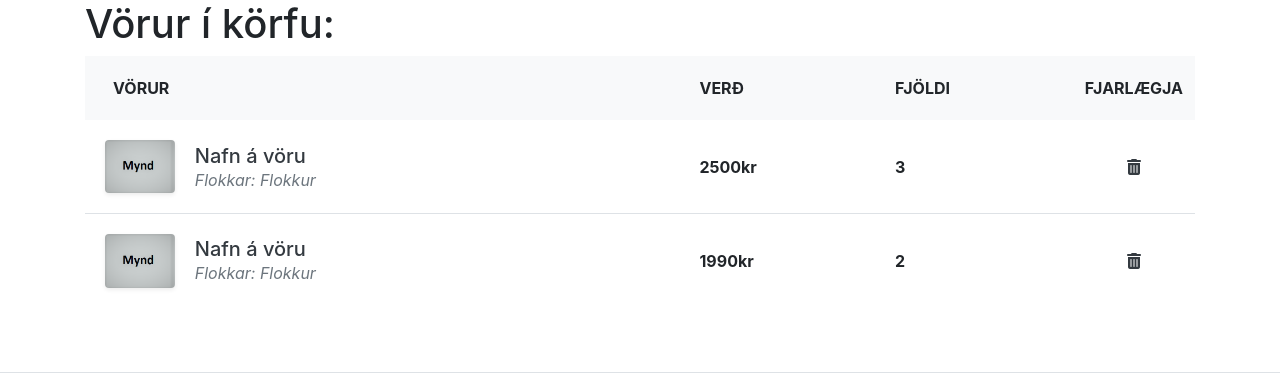
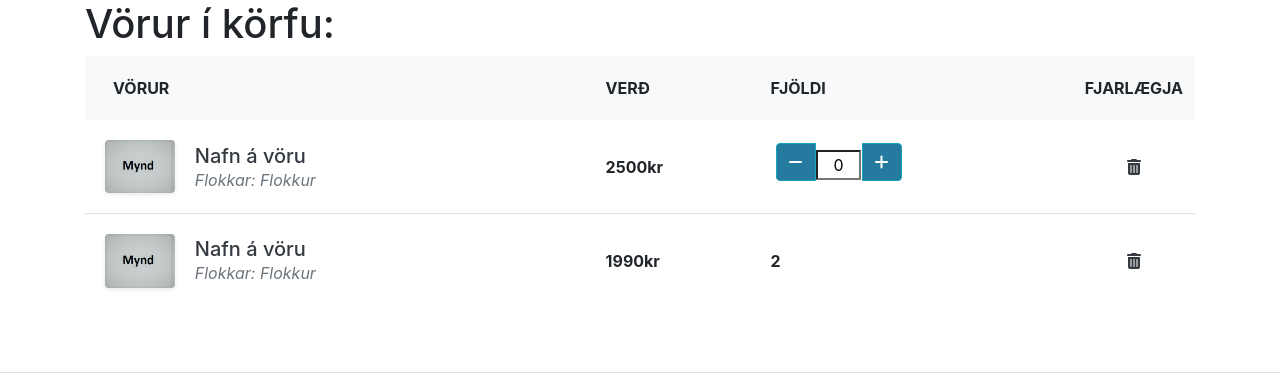
Before and after one commit to jonag15/Captain_Console, a Django app: page /order/ in a window 1280 px wide. Shown: the part 172-545 px from the top of the page. Run offline with Django 3.2, Linux system fonts and the light colour scheme; some libraries are stand-ins or nearby versions.

Commit message:
+- takkar í körfu

```diff
--- a/static/css/main.css
+++ b/static/css/main.css
@@ -28,9 +28,28 @@
     padding-top: 0px;
 }
 
-.table-responsive {
-    width: 100%;
+.order_count {
+  margin-left: 5px;
 }
+.counter {
+  width: 45px;
+  border-radius: 0px !important;
+  text-align: center;
+}
+.up_count {
+  margin-bottom: 10px;
+  margin-left: -4px;
+  border-top-left-radius: 0px;
+  border-bottom-left-radius: 0px;
+}
+.down_count {
+  margin-bottom: 10px;
+  margin-right: -4px;
+  border-top-right-radius: 0px;
+  border-bottom-right-radius: 0px;
+}
+
+
 
 .end_of_table {
     max-width: 100px;
--- /dev/null
+++ b/static/js/main.js
@@ -0,0 +1,16 @@
+$(document).ready(function(){
+    $('button').click(function(e){
+        var button_classes, value = +$('.counter').val();
+        button_classes = $(e.currentTarget).prop('class');
+        if(button_classes.indexOf('up_count') !== -1){
+            value = (value) + 1;
+        } else {
+            value = (value) - 1;
+        }
+        value = value < 0 ? 0 : value;
+        $('.counter').val(value);
+    });
+    $('.counter').click(function(){
+        $(this).focus().select();
+    });
+});
--- a/templates/base.html
+++ b/templates/base.html
@@ -24,5 +24,6 @@
     <script src="https://cdn.jsdelivr.net/npm/popper.js@1.16.0/dist/umd/popper.min.js" integrity="sha384-Q6E9RHvbIyZFJoft+2mJbHaEWldlvI9IOYy5n3zV9zzTtmI3UksdQRVvoxMfooAo" crossorigin="anonymous"></script>
     <script src="https://stackpath.bootstrapcdn.com/bootstrap/4.4.1/js/bootstrap.min.js" integrity="sha384-wfSDF2E50Y2D1uUdj0O3uMBJnjuUD4Ih7YwaYd1iqfktj0Uod8GCExl3Og8ifwB6" crossorigin="anonymous"></script>
     <script src="https://unpkg.com/ionicons@5.0.0/dist/ionicons.js"></script>
+    <script src="{% static 'js/main.js' %}" ></script>
 </body>
 </html>
--- a/templates/order/index.html
+++ b/templates/order/index.html
@@ -31,7 +31,15 @@
                     </div>
                   </th>
                   <td class="border-0 align-middle"><strong>2500kr</strong></td>
-                  <td class="border-0 align-middle"><strong>3</strong></td>
+                  <td class="border-0 align-middle">
+
+                        <div class='order_count'>
+                          <button class='down_count btn btn-info' title='Down'><i class='fa fa-minus'></i></button>
+                          <input class='counter' type="text" placeholder="value..." value='0' />
+                          <button class='up_count btn btn-info' title='Up'><i class='fa fa-plus'></i></button>
+                        </div>
+
+                  </td>
                   <td class="border-0 align-middle trash-can"><a href="#" class="text-dark"><i class="fa fa-trash"></i></a></td>
                 </tr>
                 <tr>
```
